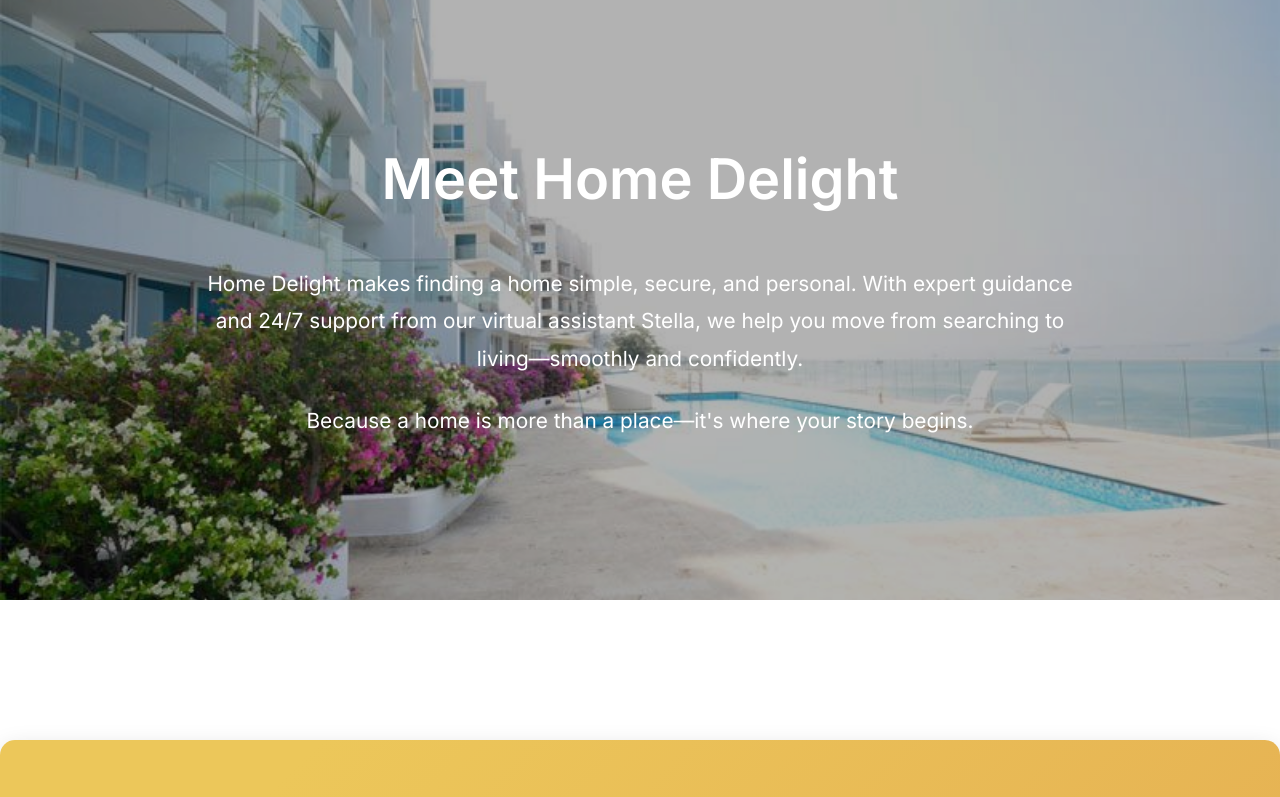
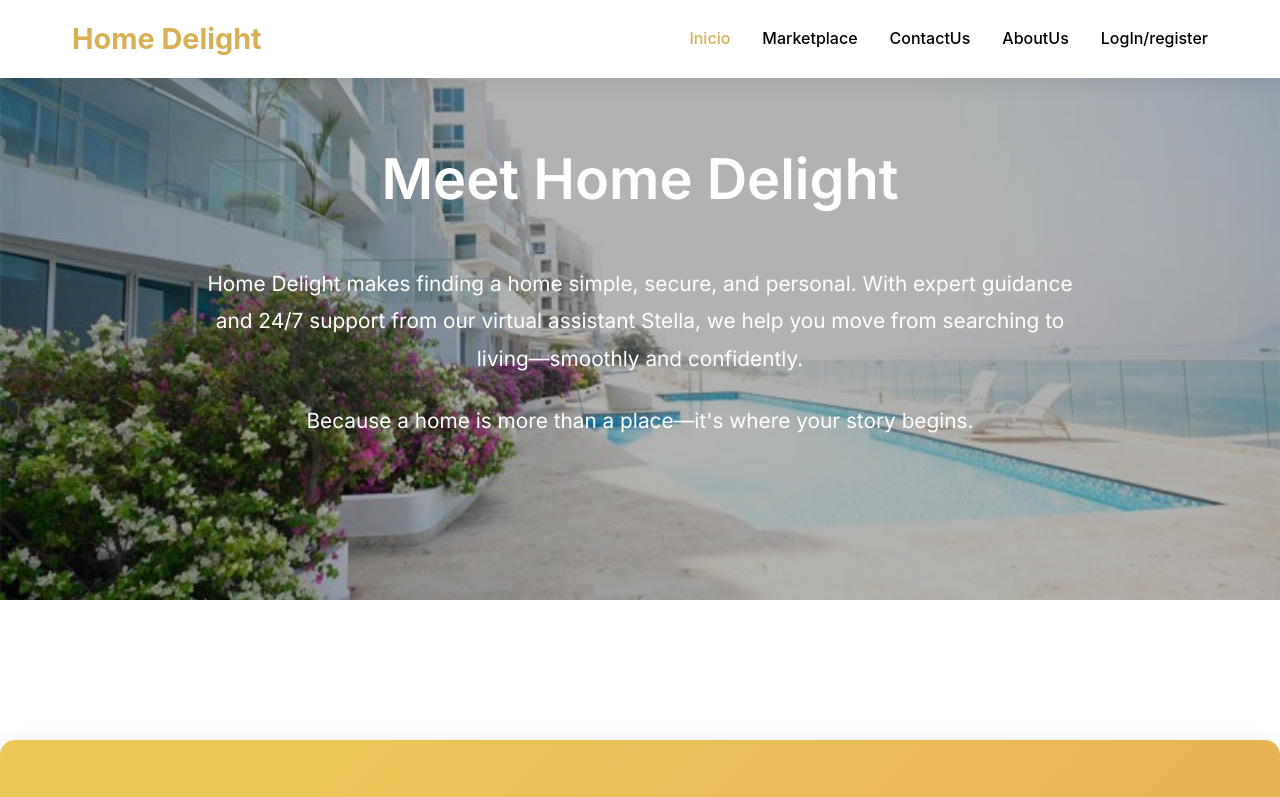
Before and after one commit to Reyy-20/HomeDelight, a plain HTML site: page public/AboutUs.html in a window 1280 px wide. Shown: the top 797 px of the page. Drawn offline with nearby package versions, Linux system fonts and the light colour scheme.

Commit message:
Welp i want to resign

```diff
--- a/public/AboutUs.html
+++ b/public/AboutUs.html
@@ -306,7 +306,19 @@
 </head>
 
 <body>
-
+    <!-- Navigation -->
+    <nav class="navbar">
+        <div class="nav-container">
+            <a href="index.html" class="logo">Home Delight</a>
+            <ul class="nav-links">
+                <li><a href="index.html" class="nav-link active">Inicio</a></li>
+                <li><a href="Marketplace.html" class="nav-link">Marketplace</a></li>
+                <li><a href="ContactUs.html" class="nav-link">ContactUs</a></li>
+                <li><a href="AboutUs.html" class="nav-link">AboutUs</a></li>
+                <li><a href="login&register2.html" class="nav-link">LogIn/register</a></li>
+            </ul>
+        </div>
+    </nav>
 
     <!-- About Us Content -->
     <div class="about-content">
```
Also changed, not shown: public/Marketplace.html (+0 -11 lines).
